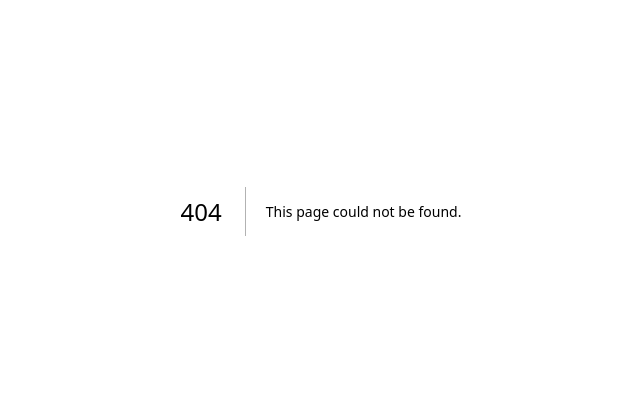
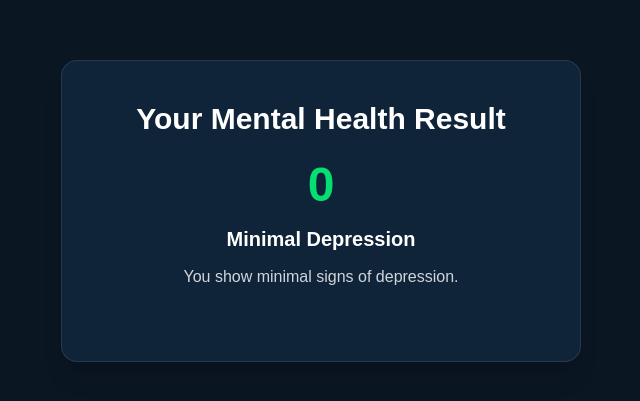
Before and after one commit to AjayGodara2417/Mindwell, a Next.js app: page /result-dashboard in a window 1280 px wide. Before the commit this address had no page. Shown: the part 189-590 px from the top of the page, without its empty margins (319-959 px from the left). Built offline with nearby package versions, Linux system fonts and the light colour scheme.

Commit message:
results dashboard added

```diff
--- a/src/app/dashboard/page.tsx
+++ b/src/app/dashboard/page.tsx
@@ -32,30 +32,37 @@ const questions = [
   { id: 25, question: "I feel like life is not worth living." },
 ];
 
-const options = ["Never", "Sometimes", "Often", "Always"];
+const options = [
+  { label: "Never", value: 0 },
+  { label: "Sometimes", value: 1 },
+  { label: "Often", value: 2 },
+  { label: "Always", value: 3 },
+];
 
 export default function DashboardPage() {
   const router = useRouter();
 
   const [current, setCurrent] = useState(0);
-  const [answers, setAnswers] = useState<(string | null)[]>(
+  const [answers, setAnswers] = useState(
     Array(questions.length).fill(null)
   );
 
-  const selectAnswer = (option: string) => {
+  const selectAnswer = (value: unknown) => {
     const updated = [...answers];
-    updated[current] = option;
+    updated[current] = value;
     setAnswers(updated);
   };
 
   const nextQuestion = () => {
-    if (!answers[current]) return;
+    if (answers[current] === null) return;
 
     if (current < questions.length - 1) {
       setCurrent(current + 1);
     } else {
-      // submit and go to result page
-      router.push("/result-dashboard");
+
+      const totalScore = answers.reduce((a, b) => a + b, 0);
+
+      router.push(`/result-dashboard?score=${totalScore}`);
     }
   };
 
@@ -68,13 +75,11 @@ export default function DashboardPage() {
   return (
     <div className="w-130 bg-[#0f2438] border border-white/10 rounded-2xl p-8 shadow-xl">
 
-      {/* Header */}
       <div className="flex justify-between text-xs text-gray-400 mb-2">
         <span>QUESTION {current + 1} OF 25</span>
         <span>{progress}% Completed</span>
       </div>
 
-      {/* Progress Bar */}
       <div className="w-full h-1 bg-white/10 rounded mb-6">
         <div
           className="h-1 bg-blue-500 rounded"
@@ -82,24 +87,18 @@ export default function DashboardPage() {
         />
       </div>
 
-      {/* Question */}
-      <h2 className="text-2xl font-semibold mb-2">
+      <h2 className="text-2xl font-semibold mb-6">
         {questions[current].question}
       </h2>
 
-      <p className="text-sm text-gray-400 mb-6">
-        Select the option that best describes your feelings over the past two weeks.
-      </p>
-
-      {/* Options */}
       <div className="space-y-4 mb-8">
         {options.map((option) => {
-          const selected = answers[current] === option;
+          const selected = answers[current] === option.value;
 
           return (
             <button
-              key={option}
-              onClick={() => selectAnswer(option)}
+              key={option.label}
+              onClick={() => selectAnswer(option.value)}
               className={`w-full flex justify-between items-center p-4 rounded-lg border transition
               ${
                 selected
@@ -107,7 +106,7 @@ export default function DashboardPage() {
                   : "border-white/10 hover:border-blue-400"
               }`}
             >
-              {option}
+              {option.label}
 
               <div
                 className={`w-5 h-5 rounded-full border ${
@@ -119,8 +118,7 @@ export default function DashboardPage() {
         })}
       </div>
 
-      {/* Navigation */}
-      <div className="flex justify-between items-center">
+      <div className="flex justify-between">
 
         <button
           onClick={prevQuestion}
@@ -133,21 +131,14 @@ export default function DashboardPage() {
 
         <button
           onClick={nextQuestion}
-          disabled={!answers[current]}
+          disabled={answers[current] === null}
           className="flex items-center gap-2 bg-blue-600 hover:bg-blue-700 px-5 py-2 rounded-lg disabled:opacity-40"
         >
-          {current === questions.length - 1 ? "Submit" : "Next Question"}
+          {current === questions.length - 1 ? "Submit" : "Next"}
           <ArrowRight size={16} />
         </button>
 
       </div>
-
-      {/* Footer */}
-      <p className="text-xs text-gray-500 text-center mt-6">
-        Your answers are confidential and used to provide personalized mental
-        health insights.
-      </p>
-
     </div>
   );
 }
--- a/src/app/resources/page.tsx
+++ b/src/app/resources/page.tsx
@@ -1,6 +1,7 @@
 "use client";
 
 import { Phone, MessageSquare, Heart, Moon, Zap, Smile } from "lucide-react";
+import Image from "next/image";
 
 export default function ResourcesPage() {
   const categories = [
@@ -139,7 +140,7 @@ export default function ResourcesPage() {
               key={i}
               className="flex items-center gap-5 bg-[#101d35] border border-[#1b2a41] p-4 rounded-xl"
             >
-              <img
+              <Image
                 src={article.img}
                 alt=""
                 className="w-24 h-16 object-cover rounded-lg"
--- /dev/null
+++ b/src/app/result-dashboard/page.tsx
@@ -0,0 +1,71 @@
+"use client";
+
+import { useSearchParams } from "next/navigation";
+
+export default function ResultPage() {
+
+  const params = useSearchParams();
+  const score = Number(params.get("score"));
+
+  const getResult = () => {
+
+    if (score <= 10) {
+      return {
+        level: "Minimal",
+        color: "green",
+        message: "You show minimal signs of depression.",
+      };
+    }
+
+    if (score <= 20) {
+      return {
+        level: "Mild",
+        color: "yellow",
+        message: "You may be experiencing mild depressive symptoms.",
+      };
+    }
+
+    if (score <= 40) {
+      return {
+        level: "Moderate",
+        color: "orange",
+        message: "You may be experiencing moderate depression.",
+      };
+    }
+
+    return {
+      level: "Severe",
+      color: "red",
+      message:
+        "Your responses indicate severe depressive symptoms. Consider seeking professional help.",
+    };
+  };
+
+  const result = getResult();
+
+  return (
+    <div className="min-h-screen flex items-center justify-center bg-[#0b1623] text-white">
+
+      <div className="w-130 bg-[#0f2438] border border-white/10 rounded-2xl p-10 text-center shadow-xl">
+
+        <h1 className="text-3xl font-bold mb-6">
+          Your Mental Health Result
+        </h1>
+
+        <div className={`text-5xl font-bold mb-4 text-${result.color}-400`}>
+          {score}
+        </div>
+
+        <div className="text-xl font-semibold mb-3">
+          {result.level} Depression
+        </div>
+
+        <p className="text-gray-300 mb-8">
+          {result.message}
+        </p>
+
+      </div>
+
+    </div>
+  );
+}
```
